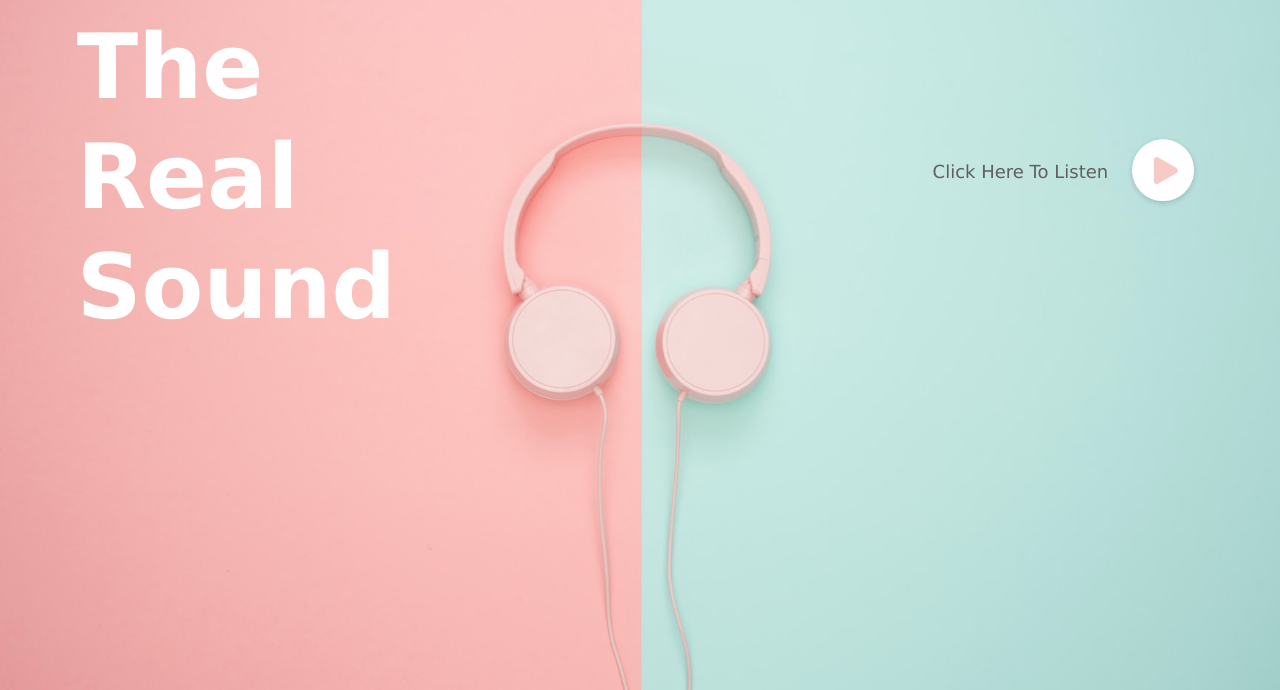
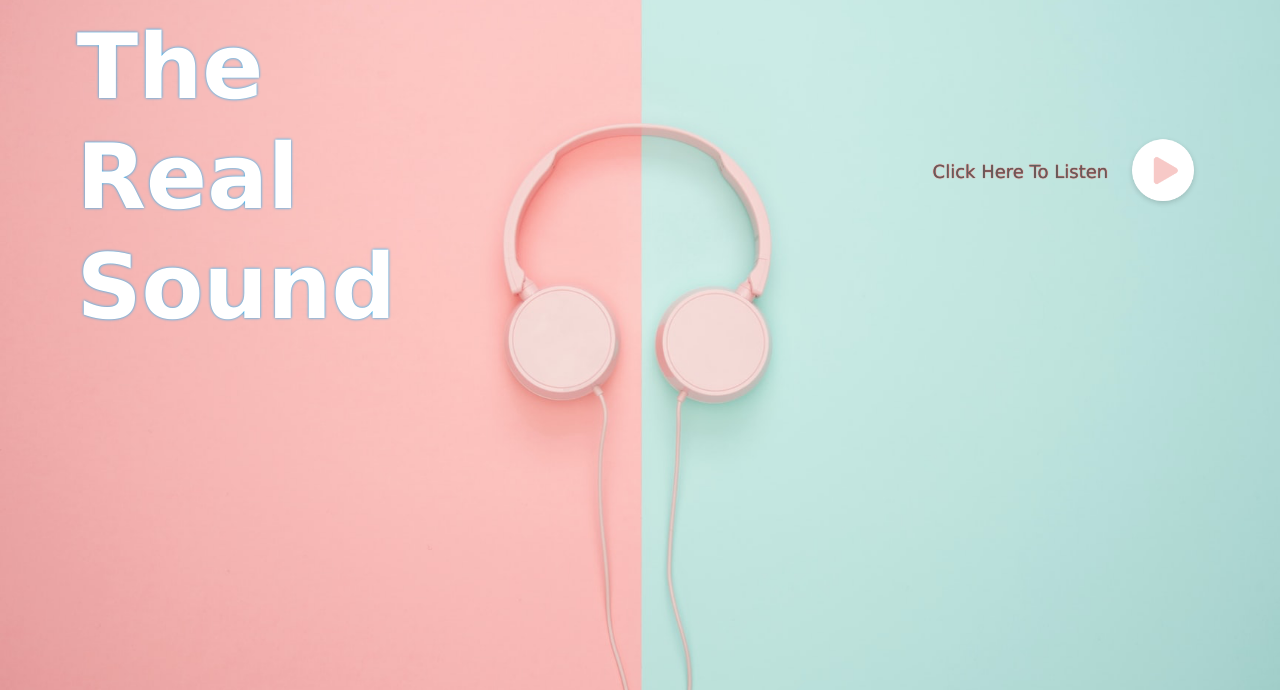
Before and after one commit to ImDebabrata/musicx, a plain HTML site: page index.html in a window 1280 px wide. Shown: the part 110-800 px from the top of the page. Drawn offline with Linux system fonts and the light colour scheme.

Commit message:
Update style.css

```diff
--- a/style.css
+++ b/style.css
@@ -40,6 +40,7 @@ body {
     color: #fff;
     line-height: 110px;
     float: left;
+    text-shadow: 0px 0px 3px rgb(0, 174, 255);
 }
 .right-col {
     float: right;
@@ -53,6 +54,7 @@ body {
     color: #5f5f5f;
     font-weight: 400;
     margin-right: 15px;
+    text-shadow:0px 0px 1px red;
 }
 #icon img {
     width: 880px;
```
